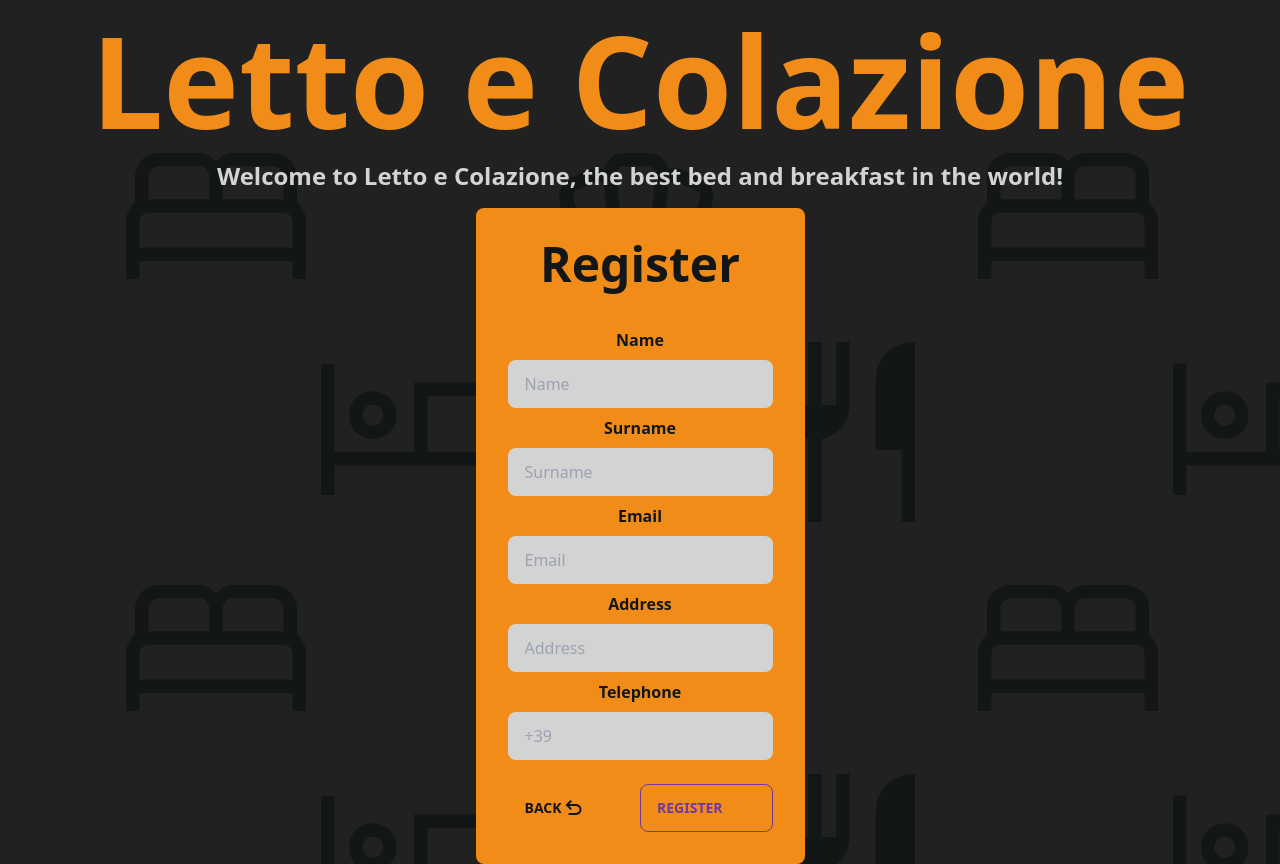
After one commit to fabiooo4/BedAndBreakfastPHP, a PHP site: page /register.php in a window 1280 px wide. The commit adds this page. Run offline with PHP 8.4, Linux system fonts and the light colour scheme; some libraries are stand-ins or nearby versions.

Commit message:
added register

```diff
--- /dev/null
+++ b/register.php
@@ -0,0 +1,97 @@
+<!DOCTYPE html>
+<html lang="en" data-theme="halloween" style="background-image: url(background.png)" class="bg-repeat">
+
+<head>
+  <meta charset="UTF-8" />
+  <meta http-equiv="X-UA-Compatible" content="IE=edge" />
+  <meta name="viewport" content="width=device-width, initial-scale=1.0" />
+  <link rel="stylesheet" href="https://fonts.googleapis.com/css2?family=Material+Symbols+Outlined:opsz,wght,FILL,GRAD@48,400,1,0" />
+  <link href="https://cdn.jsdelivr.net/npm/daisyui@2.51.3/dist/full.css" rel="stylesheet" type="text/css" />
+  <script src="https://cdn.tailwindcss.com"></script>
+  <title>Letto e Colazione</title>
+</head>
+
+<body>
+  <?php
+  session_start();
+  $con = mysqli_connect("localhost", "root", null, "db_bed_and_breakfast");
+
+  if (isset($_POST['name']) && isset($_POST['surname']) && isset($_POST['email']) && isset($_POST['address']) && isset($_POST['telephone'])) {
+    $name = $_POST['name'];
+    $surname = $_POST['surname'];
+    $email = $_POST['email'];
+    $address = $_POST['address'];
+    $telephone = $_POST['telephone'];
+
+    $query = "SELECT * FROM clienti WHERE Nome = '$name' AND Cognome = '$surname' AND Email = '$email'";
+    $result = mysqli_query($con, $query);
+
+    if (mysqli_num_rows($result) == 1) {
+      echo "<script>alert('User already exists!')</script>";
+    } else {
+      $query = "INSERT INTO clienti (Nome, Cognome, Email, Indirizzo, Telefono) VALUES ('$name', '$surname', '$email', '$address', '$telephone')";
+      $result = mysqli_query($con, $query);
+
+      if ($result) {
+        echo "<script>alert('User registered successfully!')</script>";
+        header("Location: login.php");
+      } else {
+        echo "<script>alert('Invalid data')</script>";
+      }
+    }
+  }
+  ?>
+  <div class="flex flex-col h-screen">
+    <h1 class="text-9xl text-primary text-center font-extrabold mt-4">
+      Letto e Colazione
+    </h1>
+
+    <p class="text-2xl text-base-content font-bold text-center my-4">
+      Welcome to Letto e Colazione, the best bed and breakfast in the world!
+    </p>
+
+    <div class="flex flex-col items-center justify-center h-full mb-48">
+
+
+      <div class="flex flex-col gap-y-2 bg-primary rounded-lg p-8 items-center">
+        <h1 class="text-5xl text-primary-content font-extrabold text-center mb-8">
+          Register
+        </h1>
+
+        <div class="flex relative">
+          <form action="register.php" method="post">
+            <div class="flex flex-col gap-y-2 items-center text-primary-content">
+              <!-- Name -->
+              <label for="name" class="font-bold">Name</label>
+              <input type="text" name="name" id="name" placeholder="Name" required class="input bg-base-content text-base-100">
+              <!-- Surname -->
+              <label for="surname" class="font-bold">Surname</label>
+              <input type="text" name="surname" id="surname" placeholder="Surname" required class="input bg-base-content text-base-100">
+              <!-- Email -->
+              <label for="email" class="font-bold">Email</label>
+              <input type="email" name="email" id="email" placeholder="Email" required class="input bg-base-content text-base-100">
+              <!-- Address -->
+              <label for="address" class="font-bold">Address</label>
+              <input type="text" name="address" id="address" placeholder="Address" required class="input bg-base-content text-base-100">
+              <!-- Telephone -->
+              <label for="telephone" class="font-bold">Telephone</label>
+              <input type="tel" name="telephone" id="telephone" placeholder="+39" required class="input bg-base-content text-base-100">
+              <div class="flex w-full justify-end items-center">
+
+                <button type="submit" class="btn btn-secondary btn-outline text-primary-content focus:text-base-content hover:text-base-content ml-1 mt-4 w-1/2 px-4 justify-between">Register</button>
+              </div>
+            </div>
+          </form>
+          <a href="login.php" class="absolute left-0 bottom-0">
+            <button class="btn btn-accent btn-ghost text-primary-content mt-4 mr-1">Back <span class="material-symbols-outlined">
+                undo
+              </span>
+            </button>
+          </a>
+        </div>
+      </div>
+    </div>
+  </div>
+</body>
+
+</html>
```
Also changed, not shown: bedBreakfast.sql (+12 -31 lines), login.php (+10 -3 lines).
